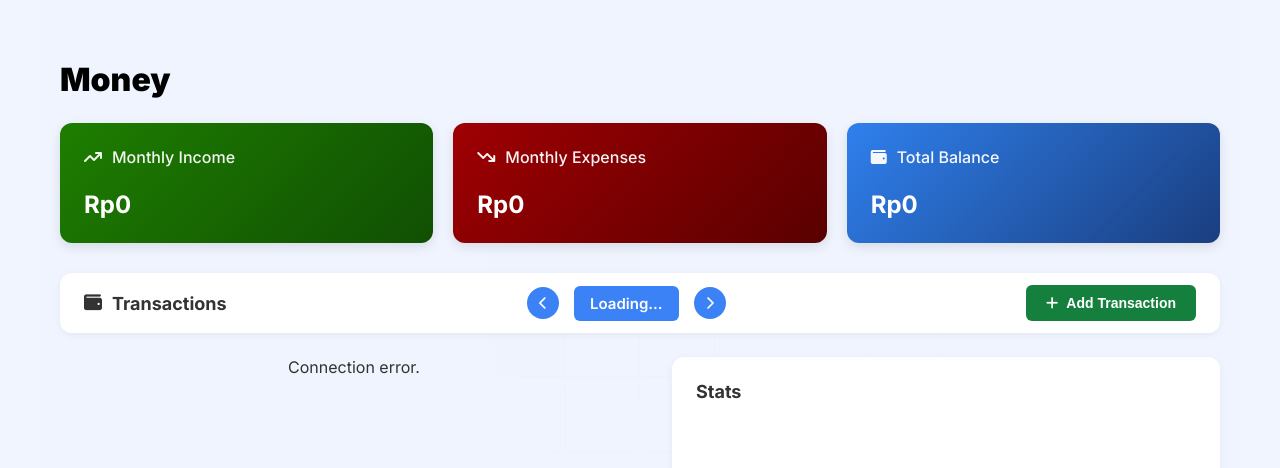
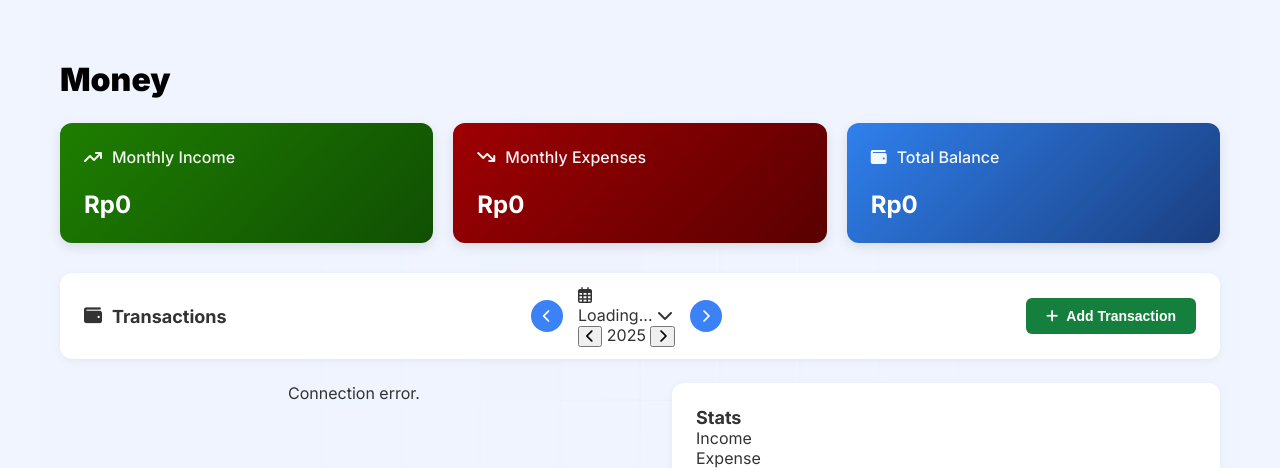
Before and after one commit to NeoRyumasil/Proyek-Tugas-Besar-IMPAL_MoneyTime, a Flask app: page /money in a window 1280 px wide. Shown: the part 101-569 px from the top of the page. Run offline with Flask 3, Linux system fonts and the light colour scheme; the visitor is signed in with stand-in values (Sample User, id 1); data that the repository does not hold is empty; a map, chart or similar area stays blank.

Commit message:
ADD & UPDATE: transactionEdit, date picker

```diff
--- a/MoneyTime/View/Templates/money.html
+++ b/MoneyTime/View/Templates/money.html
@@ -10,6 +10,7 @@
     <link rel="stylesheet" href="{{ url_for('static', filename='styleTransactionAdd.css') }}">
     <link rel="stylesheet" href="{{ url_for('static', filename='styleModal.css') }}">
     <link rel="stylesheet" href="{{ url_for('static', filename='styleTransactionDetail.css') }}">
+    <link rel="stylesheet" href="{{ url_for('static', filename='styleTransactionEdit.css') }}">
 
     <link rel="stylesheet" href="https://cdnjs.cloudflare.com/ajax/libs/font-awesome/6.5.1/css/all.min.css">
     <link href="https://fonts.googleapis.com/css2?family=Inter:wght@100;300;400;500;600;700;900&display=swap"
@@ -169,13 +170,38 @@
             </div>
 
             <div class="toolbar-center">
-                <button class="nav-circle-btn" id="prevMonthBtn"><i class="fa-solid fa-chevron-left"></i></button>
-                <div class="date-display">
-                    <div class="date-badge" id="currentMonthLabel">Loading...</div>
+                <button class="nav-circle-btn" id="prevMonthBtn">
+                    <i class="fa-solid fa-chevron-left"></i>
+                </button>
+
+                <div class="date-picker-container" id="datePickerContainer">
+                    <div class="date-display-badge">
+                        <div class="calendar-icon-box">
+                            <i class="fa-regular fa-calendar-days"></i>
+                        </div>
+                        <span id="currentMonthLabel" class="date-text">Loading...</span>
+                        <i class="fa-solid fa-chevron-down dropdown-indicator"></i>
+                    </div>
+
+                    <div class="custom-date-popup" id="customDatePicker">
+                        <div class="picker-header">
+                            <button class="picker-nav-btn" id="pickerPrevYear">
+                                <i class="fa-solid fa-chevron-left"></i>
+                            </button>
+                            <span class="picker-year-label" id="pickerYearLabel">2025</span>
+                            <button class="picker-nav-btn" id="pickerNextYear">
+                                <i class="fa-solid fa-chevron-right"></i>
+                            </button>
+                        </div>
+                        <div class="picker-months-grid" id="pickerMonthsGrid">
+                        </div>
+                    </div>
                 </div>
-                <button class="nav-circle-btn" id="nextMonthBtn"><i class="fa-solid fa-chevron-right"></i></button>
+
+                <button class="nav-circle-btn" id="nextMonthBtn">
+                    <i class="fa-solid fa-chevron-right"></i>
+                </button>
             </div>
-
             <div class="toolbar-right">
                 <button class="add-btn add-transaction-btn" id="openTransactionModalBtn">
                     <i class="fa-solid fa-plus"></i> Add Transaction
@@ -189,13 +215,23 @@
             </div>
 
             <div class="stats-section">
-                <h3 class="section-title">Stats</h3>
+                <div class="stats-header-row">
+                    <h3 class="section-title" style="margin-bottom: 0;">Stats</h3>
+
+                    <div class="stats-mini-toggle">
+                        <div class="stats-toggle-btn" id="statsIncomeBtn">Income</div>
+                        <div class="stats-toggle-btn active" id="statsExpenseBtn">Expense</div>
+                    </div>
+                </div>
+
                 <div class="chart-box" id="chartContainer">
                     <canvas id="moneyPieChart"></canvas>
                 </div>
                 <div class="legend-box" id="statsLegend"></div>
             </div>
         </div>
+    </div>
+    </div>
     </div>
 
     <div id="add-transaction-modal-overlay" class="modal-overlay" style="display: none;">
@@ -204,6 +240,10 @@
 
     <div id="transaction-detail-modal-overlay" class="modal-overlay" style="display: none; z-index: 1050;">
         {% include 'transactionDetail.html' %}
+    </div>
+
+    <div id="edit-transaction-modal-overlay" class="modal-overlay" style="display: none; z-index: 1060;">
+        {% include 'transactionEdit.html' %}
     </div>
 
     <div id="discard-modal-overlay" class="modal-overlay" style="display: none; z-index: 1100;">
@@ -261,8 +301,9 @@
     <script src="https://cdn.jsdelivr.net/npm/chart.js"></script>
     <script src="{{ url_for('static', filename='scriptMoney.js') }}"></script>
     <script src="{{ url_for('static', filename='scriptTransactionAdd.js') }}"></script>
-    <script src="{{ url_for('static', filename='scriptModal.js') }}"></script>\
+    <script src="{{ url_for('static', filename='scriptModal.js') }}"></script>
     <script src="{{ url_for('static', filename='scriptTransactionDetail.js') }}"></script>
+    <script src="{{ url_for('static', filename='scriptTransactionEdit.js') }}"></script>
 
 </body>
 
--- a/MoneyTime/View/Templates/transactionAdd.html
+++ b/MoneyTime/View/Templates/transactionAdd.html
@@ -1,7 +1,6 @@
 <div class="transaction-modal">
     <div class="transaction-modal-header">
         <b class="modal-title">Add Transaction</b>
-
         <div class="modal-close-btn" id="closeModalIcon">
             <i class="fa-solid fa-xmark"></i>
         </div>
@@ -40,11 +39,51 @@
 
         <div class="transaction-form-row">
             <div class="transaction-form-field">
-                <label class="form-label" for="date">Date</label>
+                <label class="form-label" for="dateDisplay">Date</label>
                 <div class="form-input">
-                    <div class="date-input">
-                        <input type="date" class="input-field date-field" id="date">
-                        <img class="icon-chevron" src="{{ url_for('static', filename='date-icon.svg') }}">
+
+                    <div class="custom-date-picker-wrapper" id="transactionDatePicker">
+                        <div class="date-input-display">
+                            <input type="text" class="input-field" id="dateDisplay" placeholder="Select Date" readonly
+                                style="cursor: pointer;">
+                            <input type="hidden" id="date" name="date">
+                            <img class="icon-chevron" src="{{ url_for('static', filename='date-icon.svg') }}">
+                        </div>
+
+                        <div class="custom-calendar-popup" id="calendarPopup">
+                            <div class="calendar-header">
+                                <button type="button" class="calendar-nav-btn" id="calPrevBtn">
+                                    <i class="fa-solid fa-chevron-left"></i>
+                                </button>
+
+                                <span class="calendar-month-label" id="calMonthLabel"
+                                    style="cursor: pointer;">Loading...</span>
+
+                                <button type="button" class="calendar-nav-btn" id="calNextBtn">
+                                    <i class="fa-solid fa-chevron-right"></i>
+                                </button>
+                            </div>
+
+                            <div id="calendarViewDays">
+                                <div class="calendar-weekdays">
+                                    <div>Su</div>
+                                    <div>Mo</div>
+                                    <div>Tu</div>
+                                    <div>We</div>
+                                    <div>Th</div>
+                                    <div>Fr</div>
+                                    <div>Sa</div>
+                                </div>
+                                <div class="calendar-days-grid" id="calDaysGrid">
+                                </div>
+                            </div>
+
+                            <div id="calendarViewMonths" style="display: none;">
+                                <div class="calendar-months-grid" id="calMonthsGrid">
+                                </div>
+                            </div>
+
+                        </div>
                     </div>
                 </div>
             </div>
--- /dev/null
+++ b/MoneyTime/View/Templates/transactionEdit.html
@@ -0,0 +1,118 @@
+<div class="edit-transaction-modal">
+    <div class="edit-transaction-modal-header">
+        <b class="edit-modal-title">Edit Transaction</b>
+        <div class="edit-modal-close-btn" id="closeEditModalIcon">
+            <i class="fa-solid fa-xmark"></i>
+        </div>
+    </div>
+
+    <input type="hidden" id="editTransactionId">
+    <input type="hidden" id="editOriginalType">
+
+    <div class="edit-transaction-type-toggle">
+        <div class="edit-transaction-type-toggle-item active" id="editTypeIncome">
+            <b class="edit-tab-label">Income</b>
+        </div>
+        <div class="edit-transaction-type-toggle-item" id="editTypeExpense">
+            <b class="edit-tab-label">Expense</b>
+        </div>
+    </div>
+
+    <div class="edit-transaction-form">
+        <div class="edit-transaction-form-row">
+            <div class="edit-transaction-form-field">
+                <label class="edit-form-label" for="editDescription">Description</label>
+                <div class="edit-form-input">
+                    <div class="edit-text-input">
+                        <input type="text" class="edit-input-field" id="editDescription"
+                            placeholder="Enter Description">
+                    </div>
+                </div>
+            </div>
+
+            <div class="edit-transaction-form-field">
+                <label class="edit-form-label" for="editAmount">Amount</label>
+                <div class="edit-form-input">
+                    <div class="edit-text-input edit-amount-input">
+                        <span class="edit-currency-prefix">Rp</span>
+                        <input type="text" id="editAmount" class="edit-input-field" placeholder="0">
+                    </div>
+                </div>
+            </div>
+        </div>
+
+        <div class="edit-transaction-form-row">
+            <div class="edit-transaction-form-field">
+                <label class="edit-form-label" for="editDateDisplay">Date</label>
+                <div class="edit-form-input">
+                    <div class="edit-date-picker-wrapper" id="editTransactionDatePicker">
+                        <div class="edit-date-input-display">
+                            <input type="text" class="edit-input-field" id="editDateDisplay" placeholder="Select Date"
+                                readonly style="cursor: pointer;">
+                            <input type="hidden" id="editDate" name="date">
+                            <img class="edit-icon-chevron" src="{{ url_for('static', filename='date-icon.svg') }}">
+                        </div>
+
+                        <div class="edit-calendar-popup" id="editCalendarPopup">
+                            <div class="edit-calendar-header">
+                                <button type="button" class="edit-calendar-nav-btn" id="editCalPrevBtn">
+                                    <i class="fa-solid fa-chevron-left"></i>
+                                </button>
+                                <span class="edit-calendar-month-label" id="editCalMonthLabel"
+                                    style="cursor: pointer;">Loading...</span>
+                                <button type="button" class="edit-calendar-nav-btn" id="editCalNextBtn">
+                                    <i class="fa-solid fa-chevron-right"></i>
+                                </button>
+                            </div>
+
+                            <div id="editCalendarViewDays">
+                                <div class="edit-calendar-weekdays">
+                                    <div>Su</div>
+                                    <div>Mo</div>
+                                    <div>Tu</div>
+                                    <div>We</div>
+                                    <div>Th</div>
+                                    <div>Fr</div>
+                                    <div>Sa</div>
+                                </div>
+                                <div class="edit-calendar-days-grid" id="editCalDaysGrid"></div>
+                            </div>
+
+                            <div id="editCalendarViewMonths" style="display: none;">
+                                <div class="edit-calendar-months-grid" id="editCalMonthsGrid"></div>
+                            </div>
+                        </div>
+                    </div>
+                </div>
+            </div>
+
+            <div class="edit-transaction-form-field">
+                <label class="edit-form-label" for="editCategoryInput">Category</label>
+                <div class="edit-form-input">
+                    <div class="edit-custom-dropdown" id="editCategoryDropdown">
+                        <div class="edit-dropdown-header">
+                            <input type="text" id="editCategoryInput" class="edit-dropdown-input"
+                                placeholder="Select or type category">
+                            <img class="edit-dropdown-arrow" src="{{ url_for('static', filename='chevron.svg') }}">
+                        </div>
+                        <div class="edit-dropdown-list">
+                            <button type="button" class="edit-dropdown-add-btn" id="editAddCategoryBtn"
+                                style="display:none;">
+                                Add new category
+                            </button>
+                        </div>
+                    </div>
+                </div>
+            </div>
+        </div>
+    </div>
+
+    <div class="edit-transaction-actions">
+        <div class="edit-btn-secondary" id="editCancelBtn">
+            <div class="edit-btn-label">Cancel</div>
+        </div>
+        <div class="edit-btn-primary" id="editConfirmBtn">
+            <div class="edit-btn-label">Confirm</div>
+        </div>
+    </div>
+</div>
```
